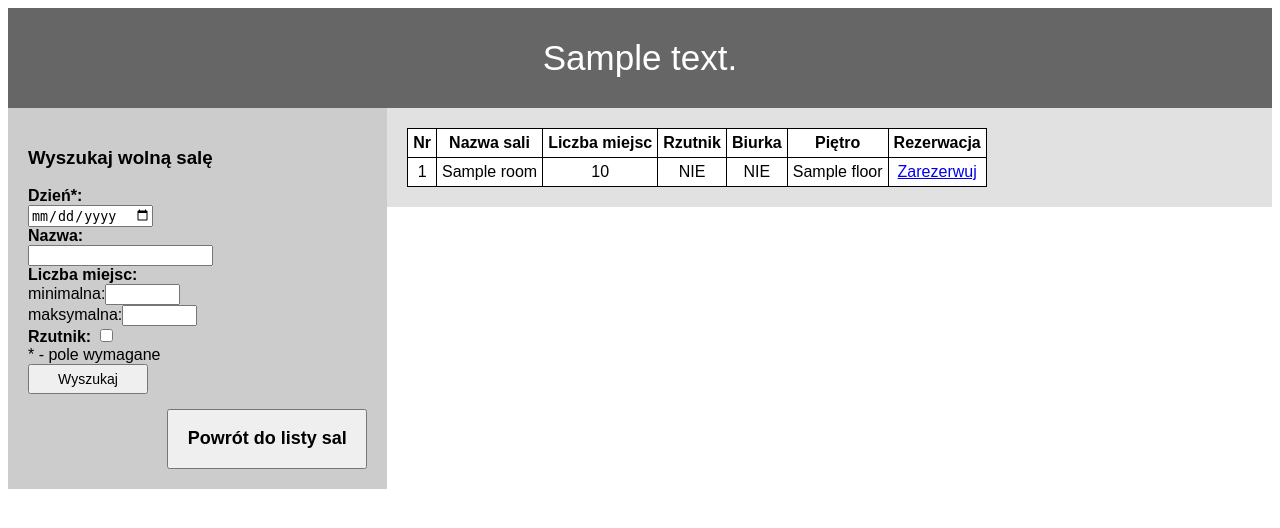
After one commit to isulim/Warsztat_3, a Django app: template reservations/booking/templates/search.html in a window 1280 px wide. The commit adds this page. Shown: the top 528 px of the page. Run offline with Django 3.2, Linux system fonts and the light colour scheme; the template is opened without the code that fills it: most values are stand-ins (such as "Sample title", 1, 10 or a date in 2020).

Commit message:
Wyszukiwanie sal

```diff
--- a/reservations/booking/templates/add_room.html
+++ b/reservations/booking/templates/add_room.html
@@ -1,7 +1,7 @@
 {% extends "base.html" %}
 
 {% block header %}
-{{ header_text }}
+    {{ header_text }}
 {% endblock header %}
 
 {% block content %}
--- a/reservations/booking/templates/base.html
+++ b/reservations/booking/templates/base.html
@@ -29,7 +29,7 @@ body {
 }
 
 /* Style the header */
-header {
+.header {
     background-color: #666;
     padding: 30px;
     text-align: center;
@@ -38,48 +38,45 @@ header {
 }
 
 /* Create two columns/boxes that floats next to each other */
-nav {
+.search {
     float: left;
     width: 30%;
     background: #ccc;
     padding: 20px;
 }
 
-/* Style the list inside the menu */
-nav ul {
-    list-style-type: none;
-    padding: 0;
-}
 
-section {
+.main {
     float: left;
     width: 70%;
     padding: 20px;
     background-color: #e1e1e1;
 }
 
-/* Clear floats after the columns */
+.homebutton {
+    position: relative;
+}
+
 section:after {
     content: "";
     display: table;
     clear: both;
 }
 
+
 </style>
 
 <body>
-    <header>
+    <div class="header">
         {% block header %}
         {% endblock header %}
-    </header>
-    <div>
-        <nav>
-            <form method="post" action="/search">
-                {% csrf_token %}
+    </div>
+    <div class="search">
+        <form method="get" action="/search">
+
             <h3>Wyszukaj wolną salę</h3>
-                Podaj dzień i przynajmniej jeden parametr:
             <label>
-                    <b>Dzień:</b><br>
+                <b>Dzień*:</b><br>
                 <input type="date" name="day" min="{{ self.today_str }}" value="{{ self.today_str }}">
             </label><br>
             <label>
@@ -96,20 +93,26 @@ section:after {
                 <b>Rzutnik:</b>
                 <input type="checkbox" name="projector">
             </label><br>
+            * - pole wymagane<br>
             <input type="submit" value="Wyszukaj" style="width: 120px; height: 30px; font-size: 14px;">
         </form>
-        </nav>
-        <section>
-        {% block content %}
-        {% endblock content %}
+
+        <div class="homebutton" style="float: right;">
             <form method="get">
                 <button type="submit" formaction="{% url 'home' %}"
                     style="width: 200px; height: 60px; font-size: 18px; margin-top: 15px;">
-                <b>Powrót do listy</b>
+                    <b>Powrót do listy sal</b>
                 </button>
             </form>
-        </section>
         </div>
+
+    </div>
+
+    <div class="main">
+        {% block content %}
+        {% endblock content %}
+    </div>
+
 
 
 </body>
--- a/reservations/booking/templates/room_details.html
+++ b/reservations/booking/templates/room_details.html
@@ -39,7 +39,7 @@ Szczegóły sali "{{ room.name }}"
             {% endif %}
 
             {% endfor %}
-            <a href="{% url 'reservation' room.id%}">Zarezerwuj salę</a>
+            <a href="{% url 'reservation' room.id %}">Zarezerwuj salę</a>
             </td>
         </tr>
     </table>
--- /dev/null
+++ b/reservations/booking/templates/search.html
@@ -0,0 +1,39 @@
+{% extends "base.html" %}
+
+{% block header %}
+    {{ header_text }}
+{% endblock header %}
+
+{% block content %}
+        <table>
+            <tr>
+                <th>Nr</th>
+                <th>Nazwa sali</th>
+                <th>Liczba miejsc</th>
+                <th>Rzutnik</th>
+                <th>Biurka</th>
+                <th>Piętro</th>
+                <th>Rezerwacja</th>
+            </tr>
+
+            {% for room in rooms %}
+            <tr>
+                <td>{{ forloop.counter }}</td>
+                <td>{{ room.name }}</td>
+                <td>{{ room.seats }}</td>
+                {% if room.projector %}
+                    <td>TAK</td>
+                {% else %}
+                    <td>NIE</td>
+                {% endif %}
+                {% if room.desks %}
+                    <td>TAK</td>
+                {% else %}
+                    <td>NIE</td>
+                {% endif %}
+                <td>{{ room.floor }}</td>
+                <td><a href="{% url 'reservation' room.id %}">Zarezerwuj</a></td>
+            </tr>
+            {% endfor %}
+    </table>
+{% endblock content %}
```
Also changed, not shown: reservations/booking/templates/all_rooms.html (+4 -3 lines), reservations/booking/templates/reservation_form.html (+6 -2 lines), reservations/booking/views.py (+29 -22 lines). Lines whose indentation alone changed are shown as unchanged.
